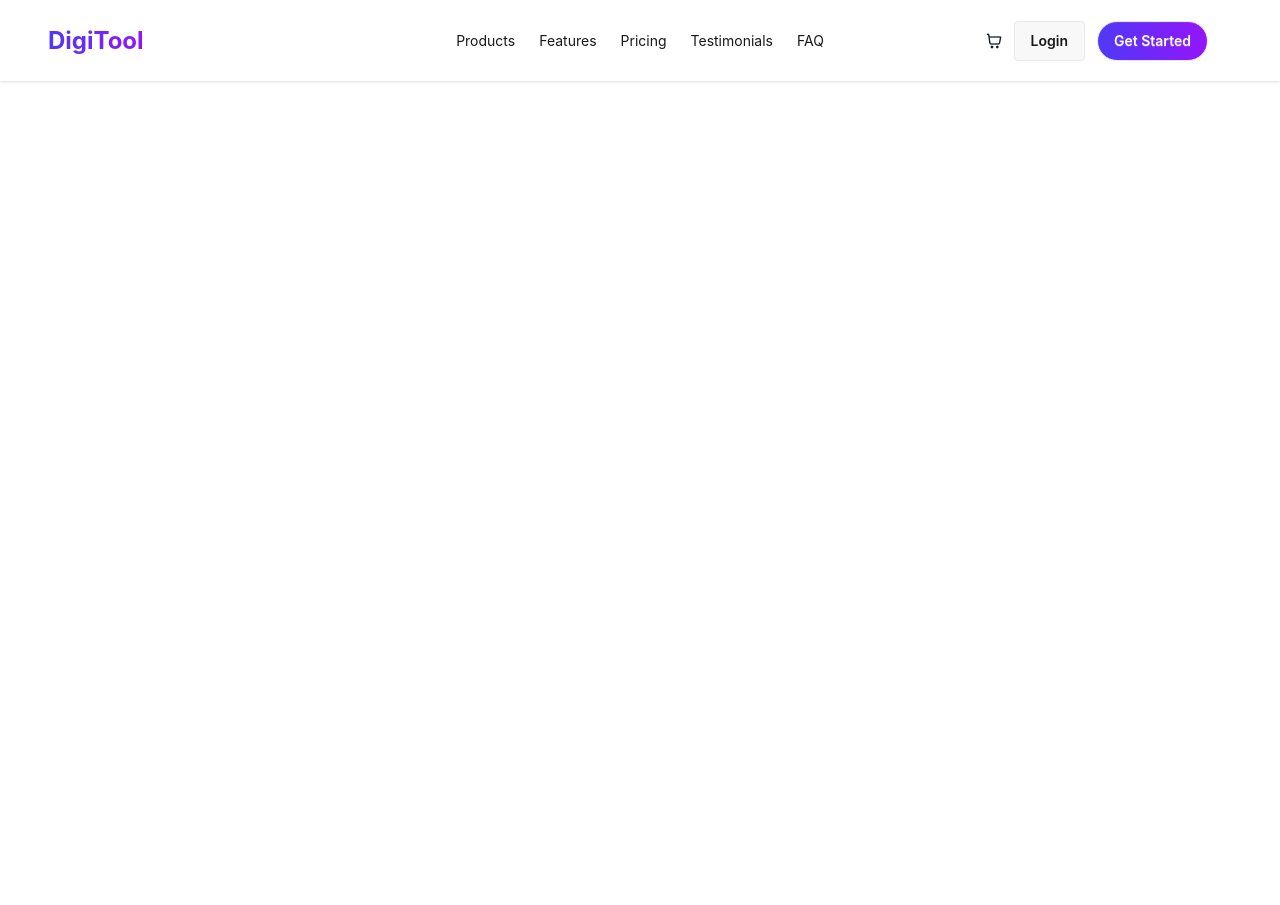
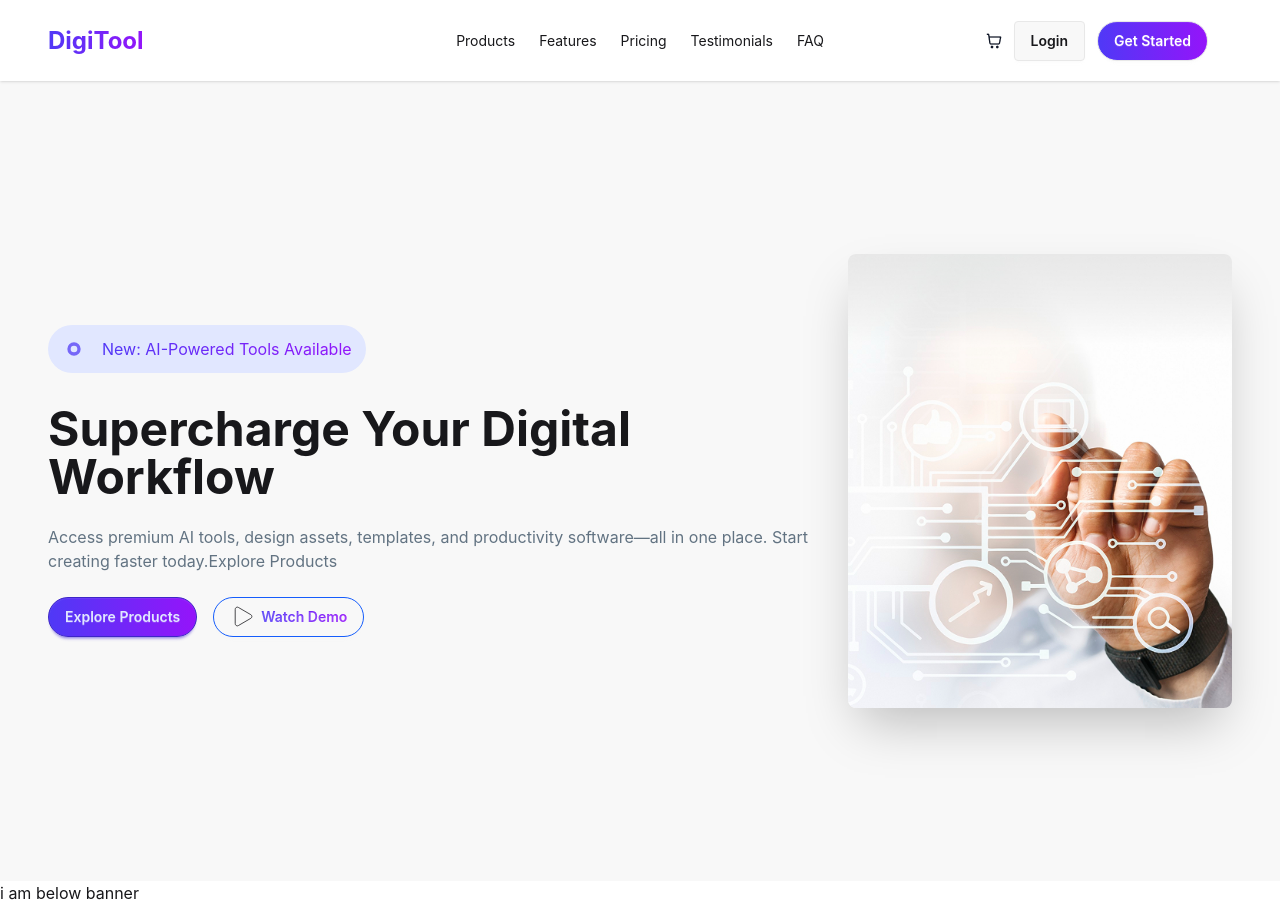
Before and after one commit to amitkhan-dev/DigiTools-Platform, a React (Vite) app: page / in a window 1280 px wide. Before the commit the page ends 800 px from the top, so only its background shows below. Built offline with nearby package versions, Linux system fonts and the light colour scheme.

Commit message:
Add Banner section with image, text and button and style use tailwind and dasyui

```diff
--- a/src/App.jsx
+++ b/src/App.jsx
@@ -1,5 +1,7 @@
 
 import './App.css'
+import Banner from './Components/Banner'
+import BelowBanner from './Components/BelowBanner'
 import Navbar from './Components/Navbar'
 
 function App() {
@@ -8,6 +10,8 @@ function App() {
   return (
     <>
       <Navbar/>
+      <Banner/>
+      <BelowBanner/>
     </>
   )
 }
--- /dev/null
+++ b/src/Components/Banner.jsx
@@ -0,0 +1,30 @@
+import React from 'react';
+import bannerImg from '../assets/banner.png';
+import { LucideDot, Play } from 'lucide-react';
+
+const Banner = () => {
+  return (
+    <div>
+      <div className="hero bg-base-200 min-h-screen">
+        <div className=" flex max-w-300 items-center justify-center gap-5 p-2 flex-col lg:flex-row-reverse">
+          <img src={bannerImg} className="max-w-sm rounded-lg shadow-2xl"/>
+          <div className=''>
+            <button className="bg-[#e1e7ff] hover:bg-[#d5dcff] transition-colors duration-300 px-1.5  py-1 rounded-full flex items-center mb-8" > <LucideDot size={40} strokeWidth={6} className="text-[#4f39f6] animate-pulse"/><span className='px-2 bg-[#e1e7ff] rounded-full text-[16px] text-gradient'> New: AI-Powered Tools Available</span> </button>
+              <div>
+                <h1 className="text-5xl mx-w-50 font-bold">Supercharge Your Digital Workflow</h1>
+                <p className="py-6 text-[#627382]">
+                  Access premium AI tools, design assets, templates, and productivity software—all in one place. Start creating faster today.Explore Products
+                </p>
+                <div className='flex gap-4'>
+                  <button className="btn btn-primary rounded-full custom-gradient">Explore Products</button>
+                  <button className="btn transparent rounded-full border border-blue-600 "><Play size={25} strokeWidth={0.75} />  <span className='text-gradient'>Watch Demo</span></button>
+                </div>
+              </div>
+            </div>
+          </div>
+          </div>
+    </div>
+  );
+};
+
+export default Banner;
--- /dev/null
+++ b/src/Components/BelowBanner.jsx
@@ -0,0 +1,11 @@
+import React from 'react';
+
+const BelowBanner = () => {
+  return (
+    <div>
+      <h2>i am below banner</h2>
+    </div>
+  );
+};
+
+export default BelowBanner;
--- a/src/Components/Navbar.jsx
+++ b/src/Components/Navbar.jsx
@@ -18,7 +18,7 @@ const Navbar = () => {
               <li><a>FAQ</a></li>
             </ul>
           </div>
-          <a className=" logo-gradient text-2xl font-bold">DigiTool</a>
+          <a className=" text-gradient text-2xl font-bold">DigiTool</a>
           </div>
           <div className="navbar-center hidden lg:flex">
             <ul className="menu menu-horizontal px-1 ">
--- a/src/index.css
+++ b/src/index.css
@@ -6,7 +6,7 @@
 }
 
 
-  .logo-gradient {
+  .text-gradient {
     background: linear-gradient(88deg, #4f39f6 0%, #9514fa 100%);
     -webkit-background-clip: text;
     background-clip: text;
```
